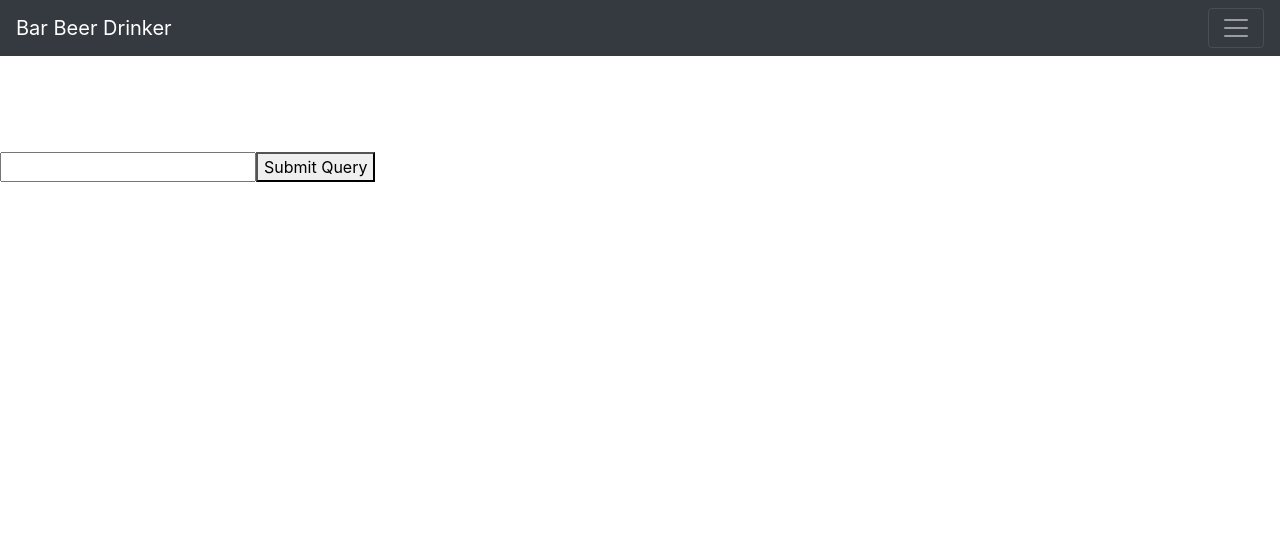
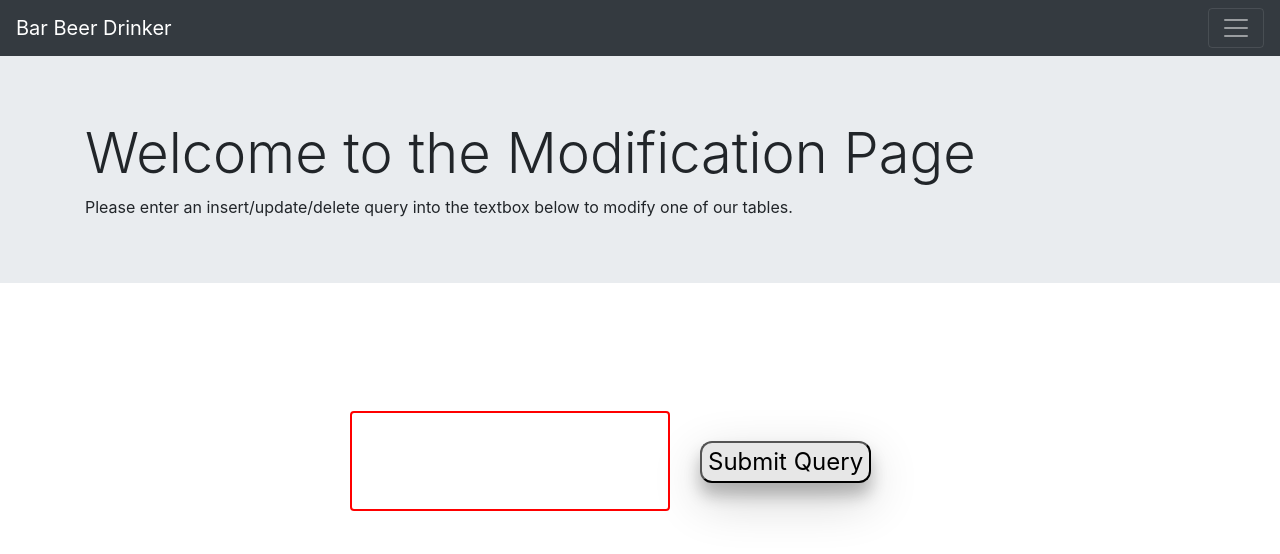
Before and after one commit to TrellixVulnTeam/BarBeerDrinkerPlus_E7WJ, an Angular app in the folder bar-beer-drinker-ui/: page /modification in a window 1280 px wide. Shown: the top 554 px of the page. Built offline with nearby package versions, Linux system fonts and the light colour scheme; what primeng would draw is missing.

Commit message:
finished modification page

```diff
--- a/bar-beer-drinker-ui/src/app/modification/modification.component.css
+++ b/bar-beer-drinker-ui/src/app/modification/modification.component.css
@@ -0,0 +1,35 @@
+
+#content{
+  margin: auto;
+  width: 50%;
+}
+
+#txtbox
+   {
+    font-size:18pt;
+    height:100px;
+    padding: 25px 25px 25px 25px;
+    margin: auto;
+    width: 50%;
+    box-sizing: border-box;
+    border: 2px solid red;
+    border-radius: 4px;
+    position: relative;
+    left: 30px;
+   }
+
+#button{
+  position: relative;
+  left: 60px;
+  font-size: 24px;
+  border-radius: 12px;
+  background-color: #e7e7e7; color: black;
+  box-shadow: 0 12px 16px 0 rgba(0,0,0,0.24), 0 17px 50px 0 rgba(0,0,0,0.19);
+}
+
+#Message {
+  position: relative;
+  left: 50px;
+  color: red;
+  font-size: 20pt;
+}
--- a/bar-beer-drinker-ui/src/app/modification/modification.component.html
+++ b/bar-beer-drinker-ui/src/app/modification/modification.component.html
@@ -1,4 +1,18 @@
 <div class="jumbotron jumbotron-fluid">
   <div class="container">
     <h1 class="display-4">Welcome to the Modification Page</h1>
+    Please enter an insert/update/delete query into the textbox below to modify one of our tables.
     <p class="modify" *ngIf="modify">
+        </p>
+  </div>
+</div>
+
+<div class = "body" id = "content">
+<br><br><br><br>
+
+<input #query
+(keyup.enter)="onClickMe(newHero.value)"
+(blur)="onClickMe(query.value); query.value=null" id="txtbox">
+<button (click)="OnClickMe(query.value)" id = "button">Submit Query</button>
+<p id = "Message">{{ clickMessage }}</p>
+</div>
--- a/bar-beer-drinker-ui/src/app/modification/modification.component.ts
+++ b/bar-beer-drinker-ui/src/app/modification/modification.component.ts
@@ -7,13 +7,13 @@ import { HttpResponse } from '@angular/common/http';
   selector: 'app-modification',
   templateUrl: './modification.component.html',
   styleUrls: ['./modification.component.css'],
-  template: `
-  <br><br><br><br>
-  <input #query
-      (keyup.enter)="onClickMe(newHero.value)"
-      (blur)="onClickMe(query.value); query.value=null">
-    <button (click)="OnClickMe(query.value)">Submit Query</button>
-    {{ clickMessage }}`
+  //template: `
+  // <br><br><br><br>
+  // <input #query
+  //     (keyup.enter)="onClickMe(newHero.value)"
+  //     (blur)="onClickMe(query.value); query.value=null">
+  //   <button (click)="OnClickMe(query.value)">Submit Query</button>
+  //   {{ clickMessage }}`
 })
 export class ModificationComponent implements OnInit {
 
```
Also changed, not shown: 1 other file (tests, documents, lock files or other folders).
